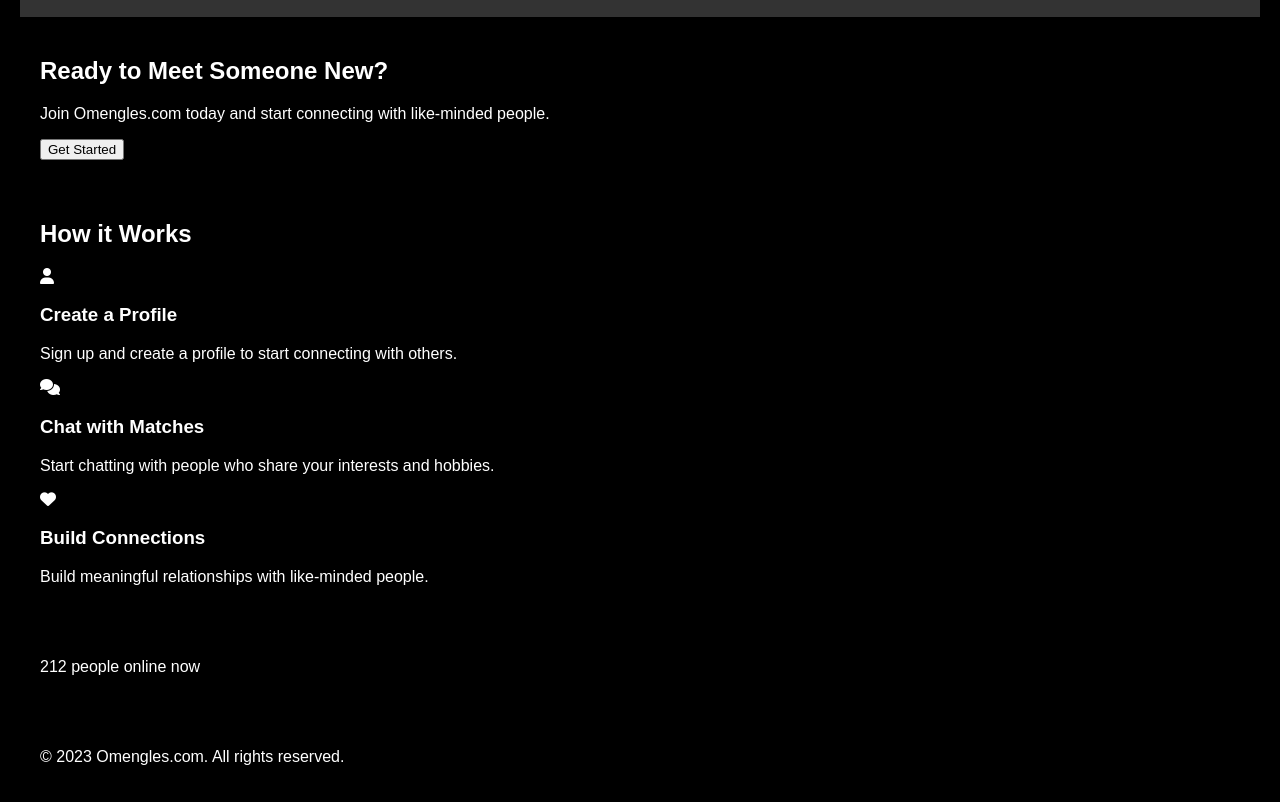
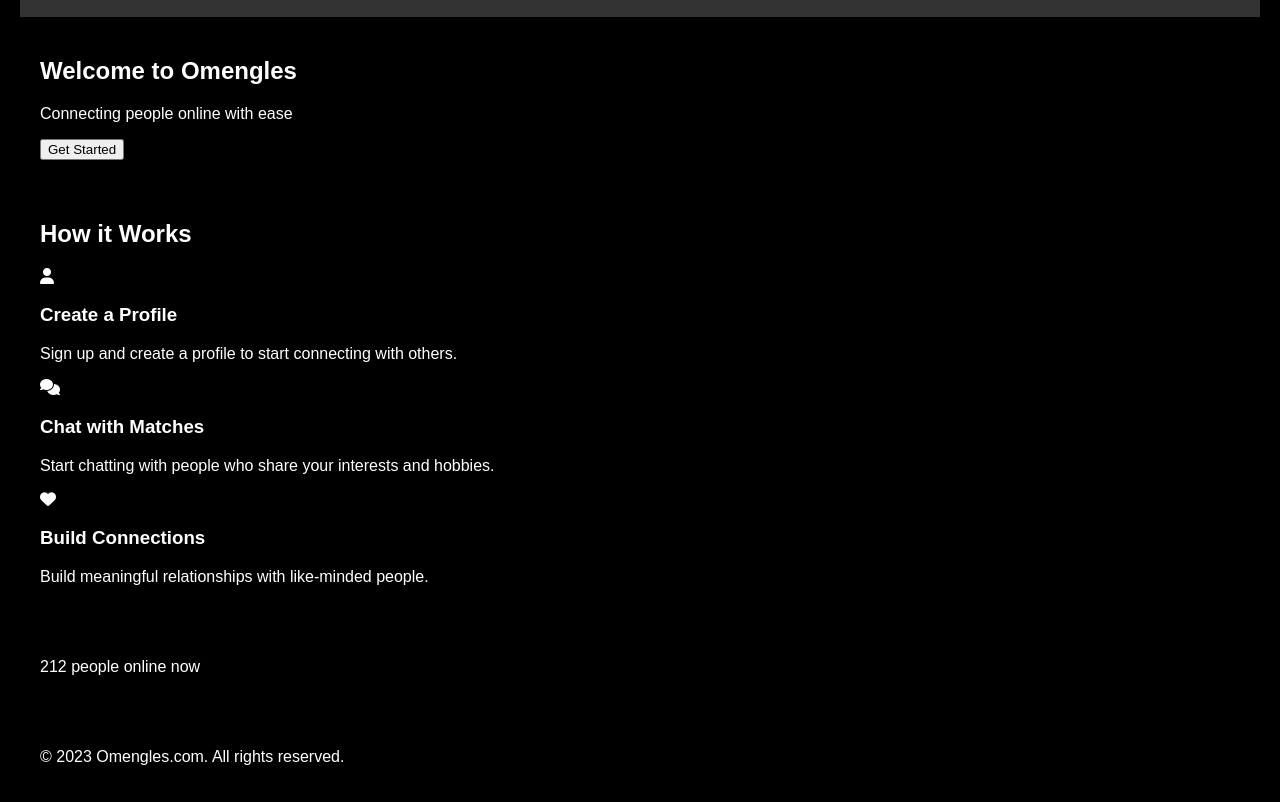
Before and after one commit to gaboy1977/omengles.com, a plain HTML site: page index.html in a window 1280 px wide. Shown: the part 113-915 px from the top of the page. Drawn offline with Linux system fonts and the light colour scheme.

Commit message:
Update index.html

```diff
--- a/index.html
+++ b/index.html
@@ -11,7 +11,7 @@
 <body>
     <header class="container">
         <div class="logo">
-            <img src="logo.png" alt="Omengles Logo" width="150" height="50">
+            <img src="logo.png" alt="Omengles Logo" width="350" height="150">
         </div>
         <nav>
             <ul>
@@ -23,10 +23,10 @@
     </header>
     <main>
         <section class="hero container">
-            <h1>Ready to Meet Someone New?</h1>
-            <p>Join Omengles.com today and start connecting with like-minded people.</p>
-            <button class="start-btn">Get Started</button>
-        </section>
+    <h1>Welcome to Omengles</h1>
+    <p>Connecting people online with ease</p>
+    <button class="start-btn">Get Started</button>
+</section>
         <section class="how-it-works container">
             <h2>How it Works</h2>
             <div class="steps">
```
